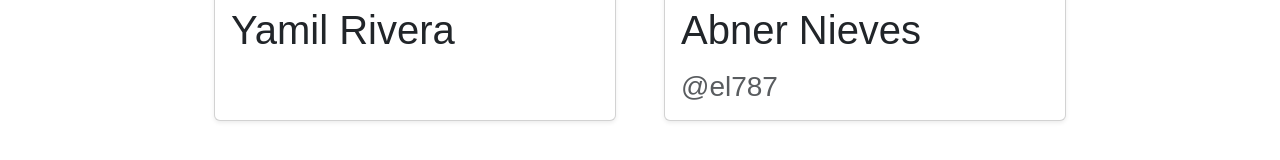
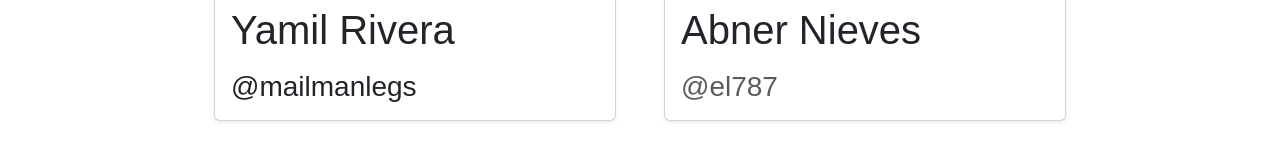
Before and after one commit to Yrivera2822/Terror-Trendz-client, a React (Vite) app: page /about in a window 1280 px wide. Shown: the part 535-695 px from the top of the page. Built offline with nearby package versions, Linux system fonts and the light colour scheme; a web font is replaced by a local one.

Commit message:
ig to about

```diff
--- a/src/Pages/About.jsx
+++ b/src/Pages/About.jsx
@@ -8,11 +8,7 @@ function About() {
         <div className="card-body">
           <h1 className="card-title">Yamil Rivera</h1>
           <p className="card-text"></p>
-          <p className="card-text">
-            <small className="text-body-secondary">
-
-            </small>
-          </p>
+          <h3 className="card-text">@mailmanlegs</h3>
         </div>
       </div>
       <div className="card mb-3 object-fit-sm-contain shadow-sm">
```
